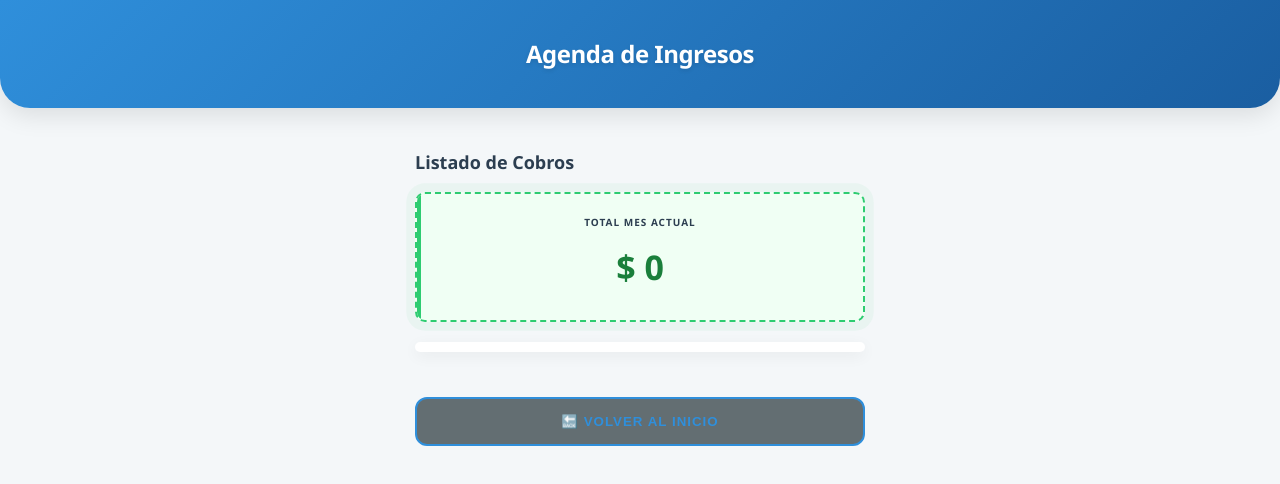
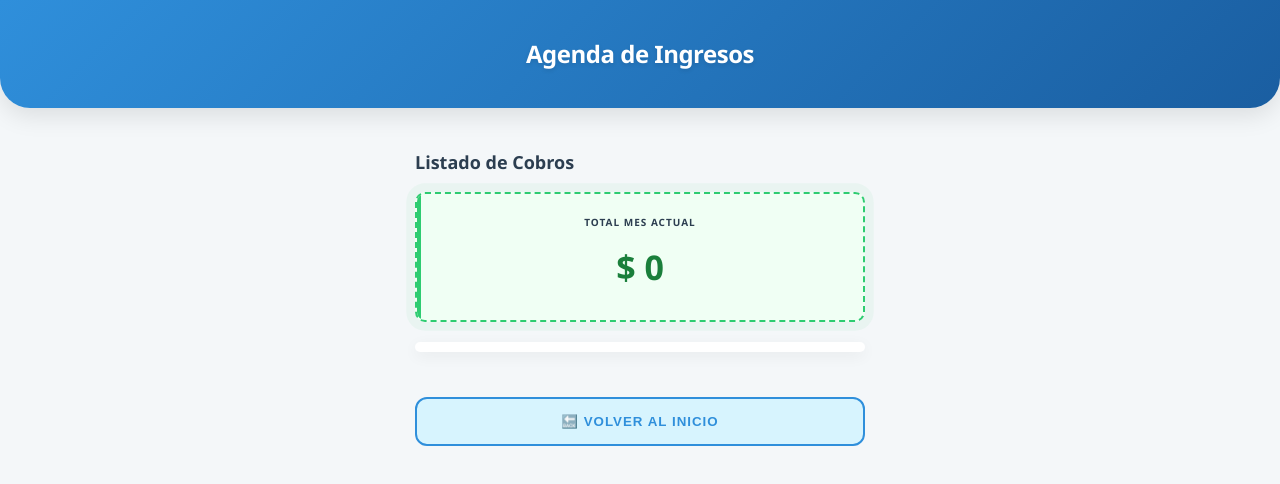
Before and after one commit to predicador2023/agenda_alumnos, a website with bundled scripts: page public/index.html in a window 1280 px wide. Both pictures are taken after a click on the button "Ver mes actual". Built offline with nearby package versions, Linux system fonts and the light colour scheme; some packages are replaced by stand-ins of ours; no server answers; the database is empty.

Commit message:
git fondo color boton volver

```diff
--- a/public/styles.css
+++ b/public/styles.css
@@ -588,7 +588,7 @@ optgroup {
 
 /* Color especial para el botón de Volver (opcional, un tono más suave) */
 .btn-volver {
-    background-color: #636e72;
+    background-color: #d7f4fe;
 }
 
 /* --- 13. AJUSTE DE LA TABLA PARA 330PX (MONTOS) --- */
```
